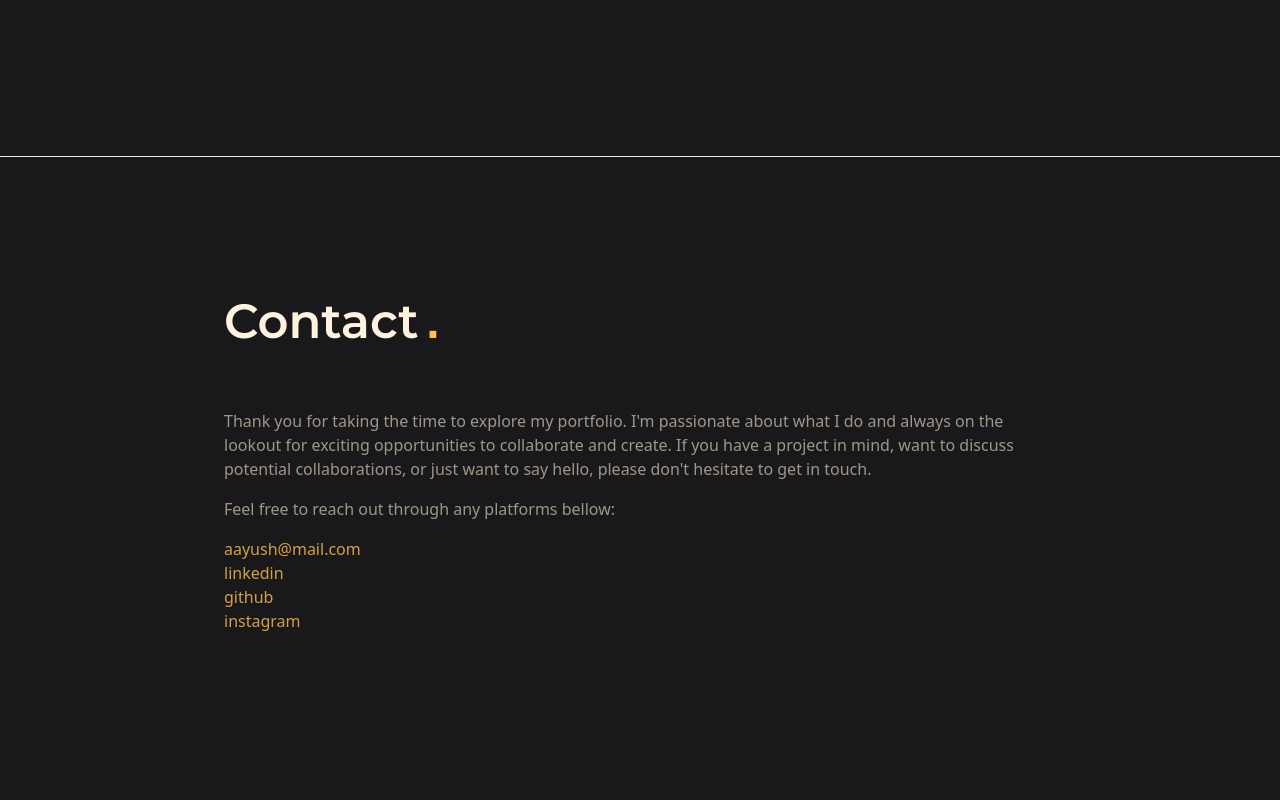
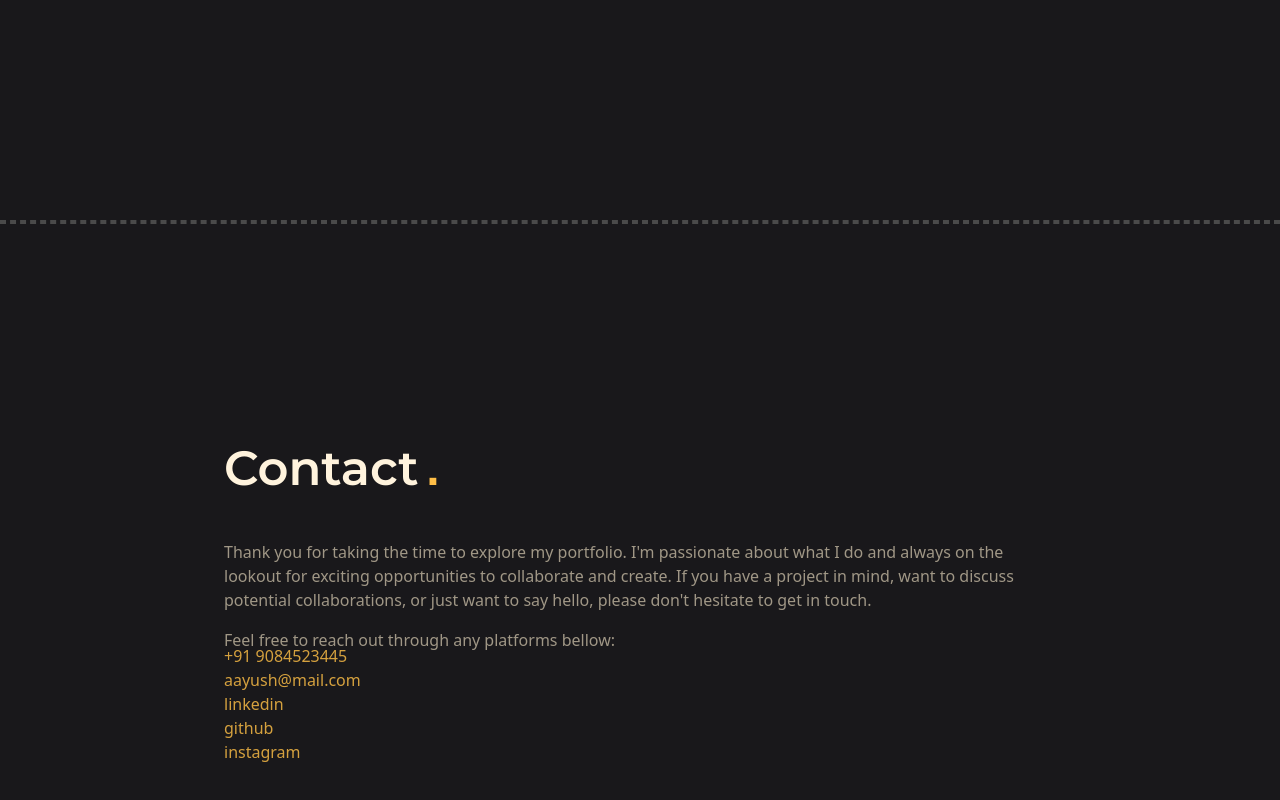
Before and after one commit to constayush/portfolio-react, a React (Vite) app: page /contact in a window 1280 px wide. Shown: the part 580-1380 px from the top of the page. Built offline with nearby package versions, Linux system fonts and the light colour scheme; a web font is replaced by a local one.

Commit message:
font changes

```diff
--- a/src/component/contact.jsx
+++ b/src/component/contact.jsx
@@ -29,7 +29,7 @@ opacity: 0
           smoothWheel: true,
           smoothTouch: true,
           wheelMultiplier: 1,
-          touchMultiplier: .8,
+          touchMultiplier: 2,
           normalizeWheel: true,
           easing: (t) => Math.min(1, 1.001 - Math.pow(2, -10 * t)), // https://www.desmos.com/calculator/brs54l4xou
       },
@@ -44,25 +44,28 @@ opacity: 0
       <div ref={containerRef} className='conMain w-full h-fit flex flex-col justify-center items-center'>
 
 
-        <div className='conElems conLinksSec conH1 h-[100vh] w-[95vw] md:w-[70vw]  pt-[10vmax] text-[2rem]  flex justify-center items-center md:text-[3rem] sm:ml-[2rem]'><h1 className='letsMakeH1'>Let's make<br />something great<span className='greeting'>!</span></h1></div>
-<hr className='w-full h-[.1px] boder-[#616161]'/>
-        <div  className='conElems lg:h-[100vh] h-fit  w-full md:w-[70vw]  pt-[10vmax] p-[2rem] flex flex-col justify-start  text-left   '>
+        <div className='conElems  conH1 h-[100vh] w-[95vw] md:w-[70vw]  pt-[10vmax] text-[2rem]  flex justify-center items-center md:text-[3rem] sm:ml-[2rem]'>
+        <h1 data-scroll data-scroll-speed='.2' className='letsMakeH1'>Let's make<br />something great<span className='greeting'>!</span></h1>
+        </div>
 
-          <h1 className='   conH1 text-[3rem] mb-[6vh] '>Contact<span className='greeting'>.</span></h1>
+
+        <hr className='w-full h-[.1px] border-[#4a4a4a] border-dashed border-[2px] '/>
+
+        <div  className='conElems lg:h-[100vh] h-fit w-full md:w-[70vw]  pt-[10vmax] p-[2rem] flex flex-col justify-start  text-left lg:mb-[0]  mb-[2rem]  '>
+
+          <h1 data-scroll data-scroll-speed='.1' className='   conH1 text-[3rem] mb-[6vh] '>Contact<span className='greeting'>.</span></h1>
 
           <div className='flex flex-col '>
 
-            <p className='conPara mb-[1rem]'>Thank you for taking the time to explore my portfolio. I'm passionate about what I do and always on the lookout for exciting opportunities to collaborate and create. If you have a project in mind, want to discuss potential collaborations, or just want to say hello, please don't hesitate to get in touch.</p>
+            <p data-scroll data-scroll-speed='.08' className='conPara mb-[1rem]'>Thank you for taking the time to explore my portfolio. I'm passionate about what I do and always on the lookout for exciting opportunities to collaborate and create. If you have a project in mind, want to discuss potential collaborations, or just want to say hello, please don't hesitate to get in touch.</p>
+            <p data-scroll data-scroll-speed='.08' className='conPara mb-[1rem]'>Feel free to reach out through any platforms bellow:</p>
 
-            <p className='conPara mb-[1rem]'>Feel free to reach out through any platforms bellow:</p>
 
-            <a href='' className='conLinks'>aayush@mail.com</a>
-
-            <a target='blank' href='https://www.linkedin.com/in/constayush/' className='conLinks'>linkedin</a>
-
-            <a  target='blank' href='https://github.com/constayush' className='conLinks'>github</a>
-
-            <a class='aniText' target='blank' href='https://www.instagram.com/maihoonayush/' className='conLinks'>instagram</a>
+<p data-scroll data-scroll-speed='.05' className='conLinks'>+91 9084523445</p>
+            <a data-scroll data-scroll-speed='.05' href='mailto:aayush@mail.com' className='conLinks'>aayush@mail.com</a>
+            <a data-scroll data-scroll-speed='.05' target='blank' href='https://www.linkedin.com/in/constayush/' className='conLinks'>linkedin</a>
+            <a data-scroll data-scroll-speed='.05'  target='blank' href='https://github.com/constayush' className='conLinks'>github</a>
+            <a data-scroll data-scroll-speed='.05' class='aniText' target='blank' href='https://www.instagram.com/maihoonayush/' className='conLinks'>instagram</a>
 
           </div>
 
--- a/src/component/main.jsx
+++ b/src/component/main.jsx
@@ -47,7 +47,7 @@ export default () => {
         smoothWheel: true,
         smoothTouch: true,
         wheelMultiplier: 1,
-        touchMultiplier: .8,
+        touchMultiplier: 1.5,
         normalizeWheel: true,
         easing: (t) => Math.min(1, 1.001 - Math.pow(2, -10 * t)), // https://www.desmos.com/calculator/brs54l4xou
       },
@@ -127,7 +127,6 @@ export default () => {
 </div> */}
 
 
-      <hr className='hrd' />
       <hr className='hrf' />
 
 
--- a/src/component/projects.jsx
+++ b/src/component/projects.jsx
@@ -47,7 +47,7 @@ const containerRef = useRef(null)
                     smoothWheel: true,
                     smoothTouch: true,
                     wheelMultiplier: 1,
-                    touchMultiplier: .8,
+                    touchMultiplier: 1.5,
                     normalizeWheel: true,
                     easing: (t) => Math.min(1, 1.001 - Math.pow(2, -10 * t)), // https://www.desmos.com/calculator/brs54l4xou
                 },
--- a/src/main.css
+++ b/src/main.css
@@ -200,7 +200,7 @@ color: #fe9400;
 .minnorH1 {
   font-family: 'Montserrat', sans-serif;
 
-  font-weight: 300;
+  font-weight: 700;
   color: #FFF3DD;
 }
 
@@ -232,7 +232,7 @@ color: #fe9400;
 
 .minnorprojectsLinks {
 
-  color: #ffbf47d1;
+  color: #ffbf49d1;
 
 }
 
```
